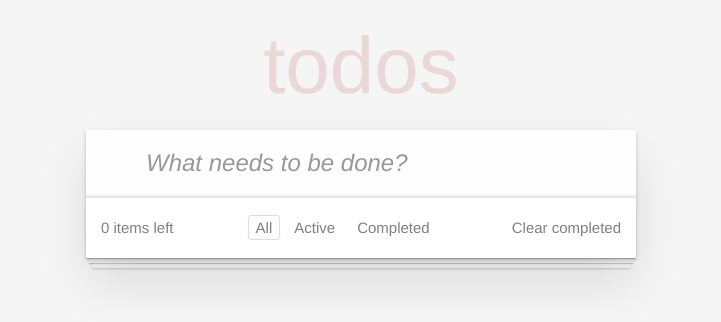
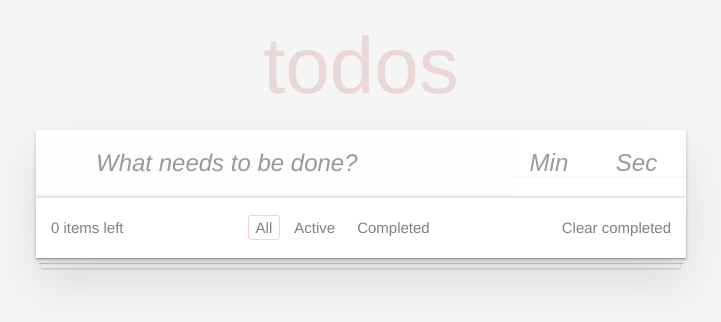
Before and after one commit to distincttt/Todo, a React (Create React App) app: page / in a window 1280 px wide. Shown: the top 322 px of the page, without its empty margins (279-1000 px from the left). Built offline with nearby package versions, Linux system fonts and the light colour scheme.

Commit message:
Timer creat commit

```diff
--- a/src/components/App/app.jsx
+++ b/src/components/App/app.jsx
@@ -13,7 +13,7 @@ class App extends React.Component {
     todos: [],
   }
 
-  creatTodoItem(label) {
+  creatTodoItem(label, min, sec) {
     return {
       span: label,
       id: this.maxId++,
@@ -21,13 +21,16 @@ class App extends React.Component {
       completed: false,
       edited: false,
       showCompleted: true,
+      min: min,
+      sec: sec,
+      timer: null,
     }
   }
 
   deleteItem = (id) => {
+    this.timerStop(id)
     this.setState(({ todos }) => {
       const idx = todos.findIndex((el) => el.id === id)
-
       const newArray = [...todos.slice(0, idx), ...todos.slice(idx + 1)]
       return { todos: newArray }
     })
@@ -40,9 +43,11 @@ class App extends React.Component {
     })
   }
 
-  addItem = (text) => {
+  addItem = (text, min, sec) => {
+    if (!min) min = 0
+    if (!sec) sec = 0
     this.setState(({ todos }) => {
-      return { todos: [...todos, this.creatTodoItem(text)] }
+      return { todos: [...todos, this.creatTodoItem(text, min, sec)] }
     })
   }
 
@@ -127,6 +132,35 @@ class App extends React.Component {
     })
   }
 
+  timerActive = (id) => {
+    const timer = setInterval(() => {
+      this.setState(({ todos }) => {
+        const idx = todos.findIndex((el) => el.id === id)
+        const oldItem = todos[idx]
+        let newItem
+        oldItem.sec
+          ? (newItem = { ...oldItem, sec: oldItem.sec - 1, timer: timer })
+          : (newItem = { ...oldItem, sec: 59, min: oldItem.min - 1 })
+        // console.log(newItem.min, newItem.sec)
+        if (newItem.sec === 0 && newItem.min === 0) this.componentWillUnmount(timer)
+        // if (newItem.sec === 0 && newItem.min > 0) newItem = { ...oldItem, sec: 59, min: oldItem.min - 1 }
+        return {
+          todos: [...todos.slice(0, idx), newItem, ...todos.slice(idx + 1)],
+        }
+      })
+    }, 1000)
+  }
+
+  timerStop = (id) => {
+    const idx = this.state.todos.findIndex((el) => el.id === id)
+    const todoItem = this.state.todos[idx]
+    this.componentWillUnmount(todoItem.timer)
+  }
+
+  componentWillUnmount(timer) {
+    clearInterval(timer)
+  }
+
   render() {
     const todoCount = this.state.todos.filter((el) => !el.completed).length
     return (
@@ -142,6 +176,8 @@ class App extends React.Component {
             onToggleCompleted={this.onToggleCompleted}
             onToggleEdited={this.onToggleEdited}
             onChangeEdited={this.onChangeEdited}
+            timerActive={this.timerActive}
+            timerStop={this.timerStop}
           />
           <Footer
             todo={todoCount}
--- a/src/components/NewTaskForm/newtaskform.css
+++ b/src/components/NewTaskForm/newtaskform.css
@@ -22,3 +22,16 @@
   background: rgba(0, 0, 0, 0.003);
   box-shadow: inset 0 -2px 1px rgba(0, 0, 0, 0.03);
 }
+
+.new-todo-form__timer {
+  border: none;
+  box-shadow: inset 0 -2px 1px rgba(0, 0, 0, 0.03);
+  font-size: 24px;
+  padding-left: 16px;
+  width: 15%;
+}
+
+.taskForm {
+  display: flex;
+  align-items: center;
+}
--- a/src/components/NewTaskForm/newtaskform.jsx
+++ b/src/components/NewTaskForm/newtaskform.jsx
@@ -4,21 +4,39 @@ import './newtaskform.css'
 class NewTaskForm extends React.Component {
   state = {
     span: '',
+    min: '',
+    sec: '',
   }
 
   onLabelChange = (e) => {
     this.setState({ span: e.target.value.slice(0, 8).trim() })
   }
 
+  onMinChange = (e) => {
+    const value = e.target.value
+    e.target.value = value.replace(/\D/g, '')
+    e.target.value = e.target.value.slice(0, 3)
+    this.setState({ min: e.target.value })
+  }
+
+  onSecChange = (e) => {
+    const value = e.target.value
+    e.target.value = value.replace(/\D/g, '')
+    e.target.value = e.target.value.slice(0, 2)
+    this.setState({ sec: e.target.value })
+  }
+
   onSubmit = (e) => {
     e.preventDefault()
-    if (this.state.span.length) this.props.onItemAdded(this.state.span)
+    if (this.state.span.length) this.props.onItemAdded(this.state.span, this.state.min, this.state.sec)
     this.setState({ span: '' })
+    this.setState({ min: '' })
+    this.setState({ sec: '' })
   }
 
   render() {
     return (
-      <form onSubmit={this.onSubmit}>
+      <form className="taskForm" onSubmit={this.onSubmit}>
         <input
           type="text"
           className="new-todo"
@@ -27,6 +45,21 @@ class NewTaskForm extends React.Component {
           onChange={this.onLabelChange}
           value={this.state.span}
         ></input>
+        <input
+          type="text"
+          className="new-todo-form__timer"
+          placeholder="Min"
+          onChange={this.onMinChange}
+          value={this.state.min}
+        ></input>
+        <input
+          type="text"
+          className="new-todo-form__timer"
+          placeholder="Sec"
+          onChange={this.onSecChange}
+          value={this.state.sec}
+        ></input>
+        <button type="submit"></button>
       </form>
     )
   }
--- a/src/components/Task/task.css
+++ b/src/components/Task/task.css
@@ -32,7 +32,6 @@
   display: flex;
   justify-content: space-between;
   align-items: center;
-   gap: 30px;
   border-bottom: 1px solid #ededed;
 }
 
@@ -73,7 +72,7 @@
 }
 
 .todo-list li .icon-destroy:after {
-   content: "×";
+  content: '×';
 }
 
 .todo-list li .icon-edit {
@@ -81,7 +80,7 @@
 }
 
 .todo-list li .icon-edit:after {
-   content: "✎";
+  content: '✎';
 }
 
 .view {
@@ -103,3 +102,22 @@
 .editing {
   display: none;
 }
+
+.timer {
+  display: flex;
+  gap: 10px;
+  align-items: center;
+  font-size: 15px;
+}
+
+.timer-span {
+  color: gray;
+  font-size: 13px;
+}
+
+.timer-button {
+  color: #cc9a9a;
+  border: 1px solid #cc9a9a;
+  padding: 3px;
+  border-radius: 10px;
+}
--- a/src/components/Task/task.jsx
+++ b/src/components/Task/task.jsx
@@ -56,12 +56,35 @@ class Task extends React.Component {
       onChangeEdited,
       id,
       showCompleted,
+      timerActive,
+      timerStop,
     } = this.props
+
+    let { min, sec } = this.props
 
     let classes = 'task'
 
     if (edited) classes += ' editing'
     if (completed) classes += ' completed'
+
+    let timeDom
+    if (min | sec) {
+      if (0 <= min && min < 10) min = `0${min}`
+      if (0 <= sec && sec < 10) sec = `0${sec}`
+      timeDom = (
+        <div className="timer">
+          <button className="timer-button" onClick={timerActive}>
+            Start
+          </button>
+          <button className="timer-button" onClick={timerStop}>
+            Stop
+          </button>
+          <span className="timer-span">
+            {min}:{sec}
+          </span>
+        </div>
+      )
+    } else timeDom = null
 
     return (
       <>
@@ -74,6 +97,7 @@ class Task extends React.Component {
                 {formatDistanceToNow(time, { includeSeconds: true }, { addSuffix: true })}
               </span>
             </label>
+            {timeDom}
             <div className="button-edit-delete">
               <button
                 className="icon icon-edit"
--- a/src/components/TaskList/tasklist.jsx
+++ b/src/components/TaskList/tasklist.jsx
@@ -2,7 +2,7 @@ import Task from '../Task/task'
 
 import './tasklist.css'
 
-const TaskList = ({ todos, onDeleted, onChangeEdited, onToggleCompleted, onToggleEdited }) => {
+const TaskList = ({ todos, onDeleted, onChangeEdited, onToggleCompleted, onToggleEdited, timerActive, timerStop }) => {
   return (
     <ul className="todo-list">
       {todos.map((el) => {
@@ -14,6 +14,8 @@ const TaskList = ({ todos, onDeleted, onChangeEdited, onToggleCompleted, onToggl
             onToggleCompleted={() => onToggleCompleted(el.id)}
             onToggleEdited={() => onToggleEdited(el.id, el.span)}
             onChangeEdited={onChangeEdited}
+            timerActive={() => timerActive(el.id)}
+            timerStop={() => timerStop(el.id)}
           />
         )
       })}
--- a/src/index.css
+++ b/src/index.css
@@ -1,10 +1,14 @@
 body {
-   font: 14px "Helvetica Neue", Helvetica, Arial, sans-serif;
+  font:
+    14px 'Helvetica Neue',
+    Helvetica,
+    Arial,
+    sans-serif;
   line-height: 1.4em;
   background: #f5f5f5;
   color: #111111;
   min-width: 230px;
-   max-width: 550px;
+  max-width: 650px;
   margin: 0 auto;
   -webkit-font-smoothing: antialiased;
   -moz-osx-font-smoothing: grayscale;
```
Lines whose indentation alone changed are shown as unchanged.
